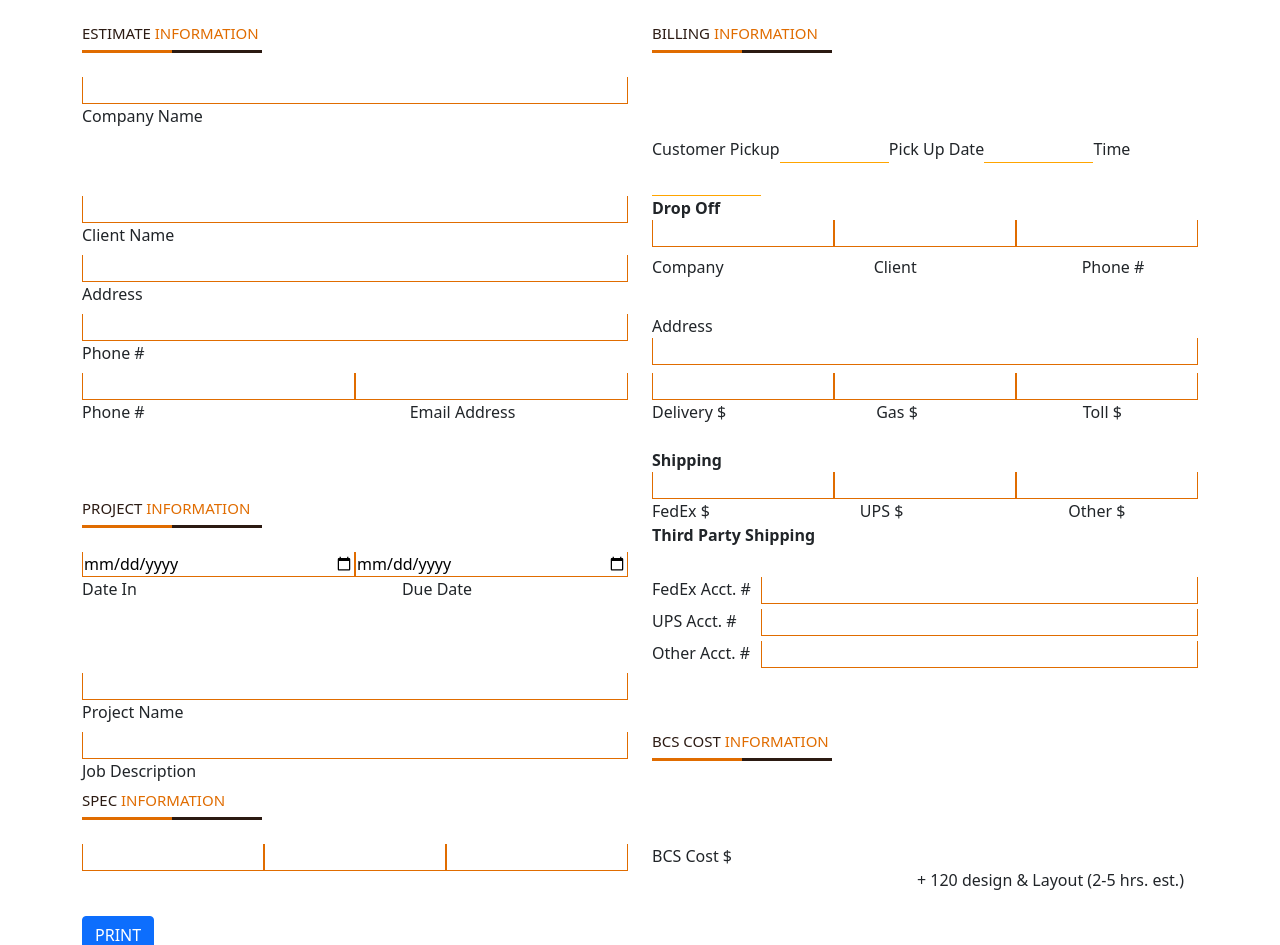
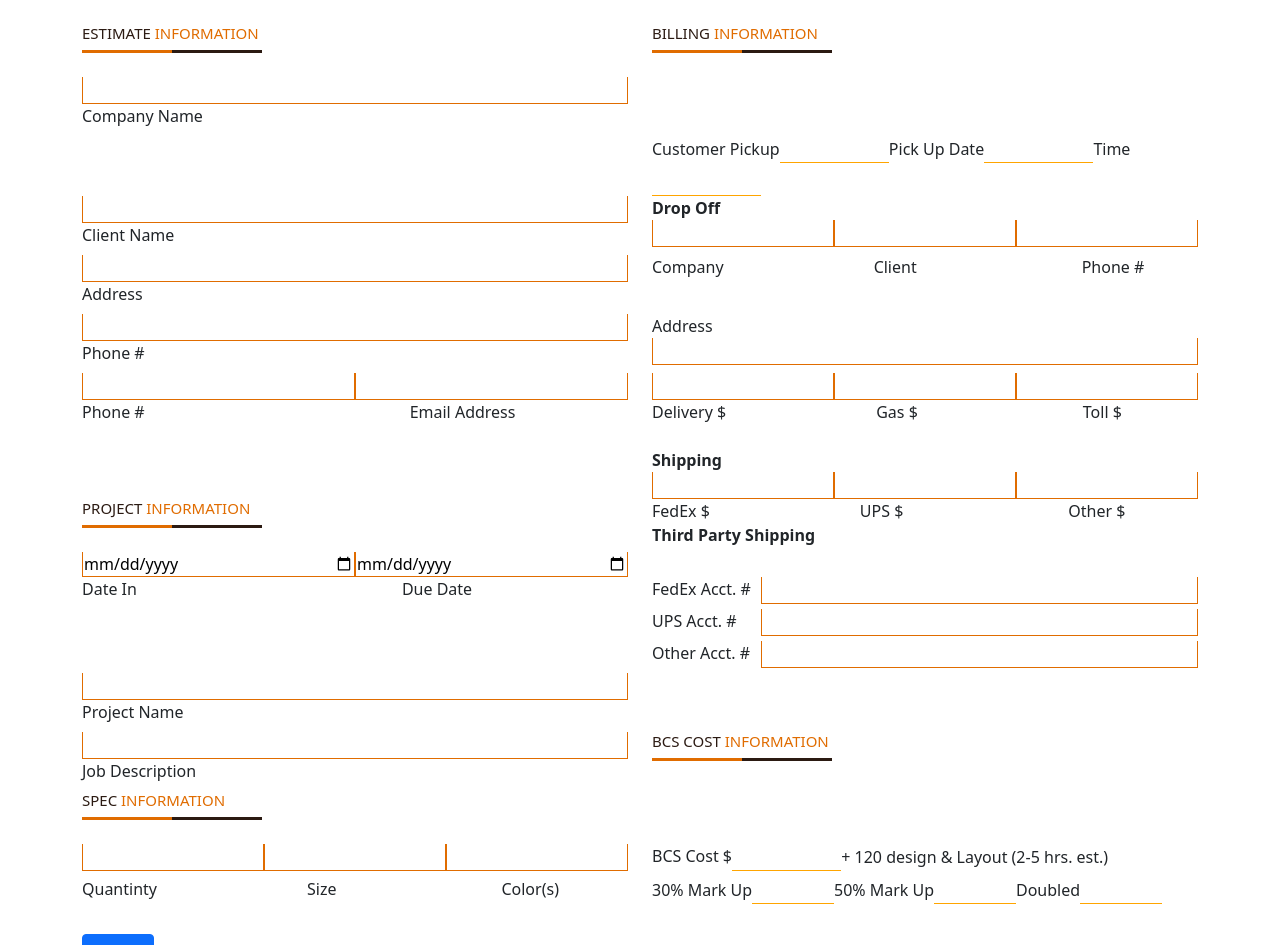
Before and after one commit to BambuTeam/FormKoka, a React (Create React App) app: page / in a window 1280 px wide. Shown: the top 945 px of the page. Built offline with nearby package versions, Linux system fonts and the light colour scheme.

Commit message:
Form_deploy

```diff
--- a/src/App.css
+++ b/src/App.css
@@ -46,6 +46,13 @@
 
 .input_billing{
   width: 20%;
+  border: none;
+  border-bottom: 1px orange solid;
+  text-align: center;
+}
+
+.input_billing_2{
+  width: 15%;
   border: none;
   border-bottom: 1px orange solid;
   text-align: center;
--- a/src/index.js
+++ b/src/index.js
@@ -233,8 +233,28 @@ class ComponentToPrint extends React.Component {
             </Col>
             <Col>
             <Form.Label class="label_33_l "> BCS Cost $</Form.Label>
+            <input class="input_billing" type="text" id="fname" name="fname"></input>
+            <Form.Label > + 120 design & Layout (2-5 hrs. est.)</Form.Label>
 
-            <Form.Label class="label_33_r2"> + 120 design & Layout (2-5 hrs. est.)</Form.Label>
+            </Col>
+          </Row>
+        </div>
+
+        <div>
+        <Row>
+            <Col>
+            <Form.Label class="label_33_l "> Quantinty </Form.Label>
+            <Form.Label class="label_33_c"> Size </Form.Label>
+            <Form.Label class="label_33_r"> Color(s) </Form.Label>
+            </Col>
+            <Col>
+            <Form.Label> 30% Mark Up</Form.Label>
+            <input class="input_billing_2" type="text" id="fname" name="fname"></input>
+            <Form.Label > 50% Mark Up </Form.Label>
+            <input class="input_billing_2" type="text" id="fname" name="fname"></input>
+            <Form.Label> Doubled </Form.Label>
+            <input class="input_billing_2" type="text" id="fname" name="fname"></input>
+
 
             </Col>
           </Row>
```
